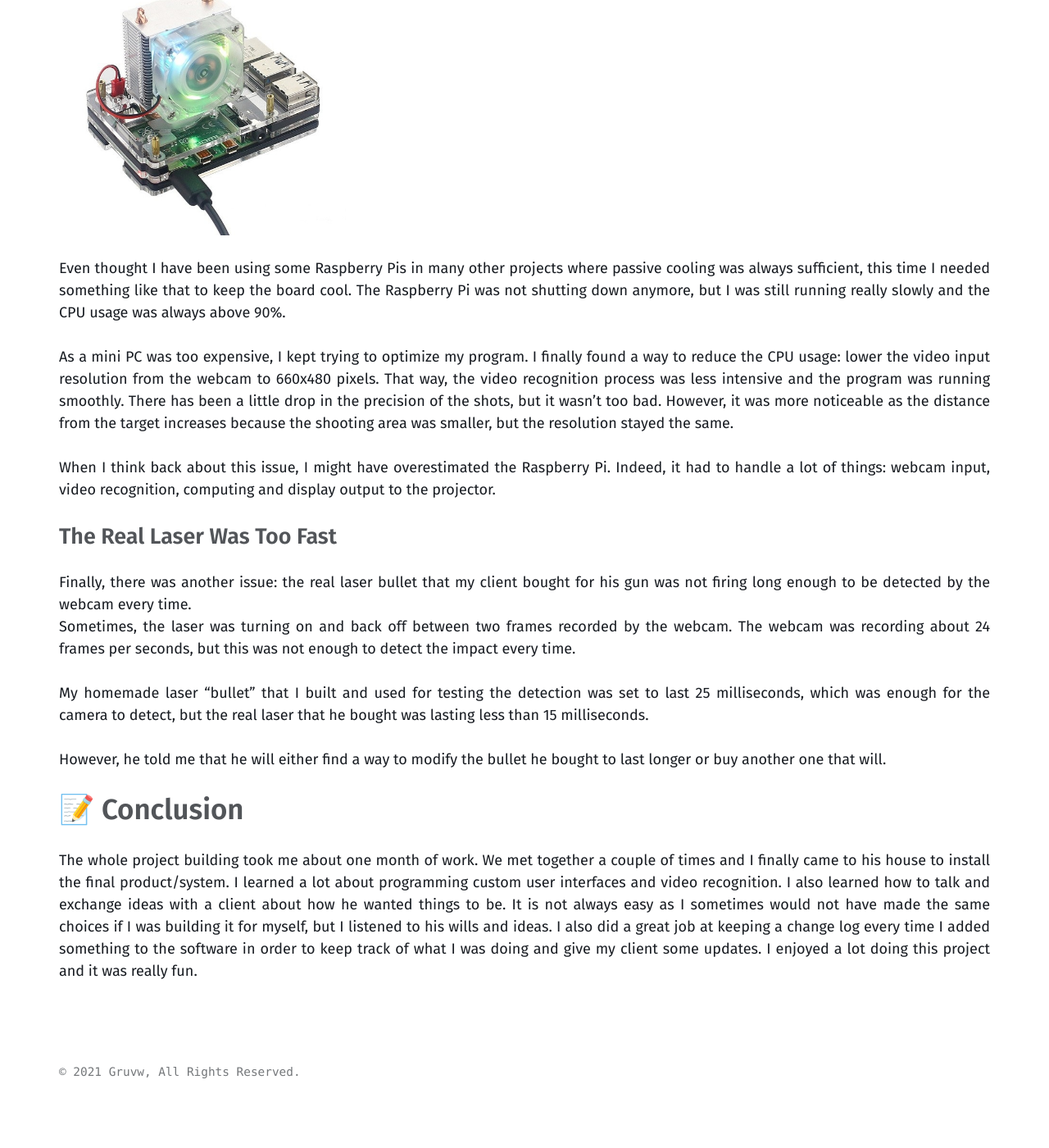
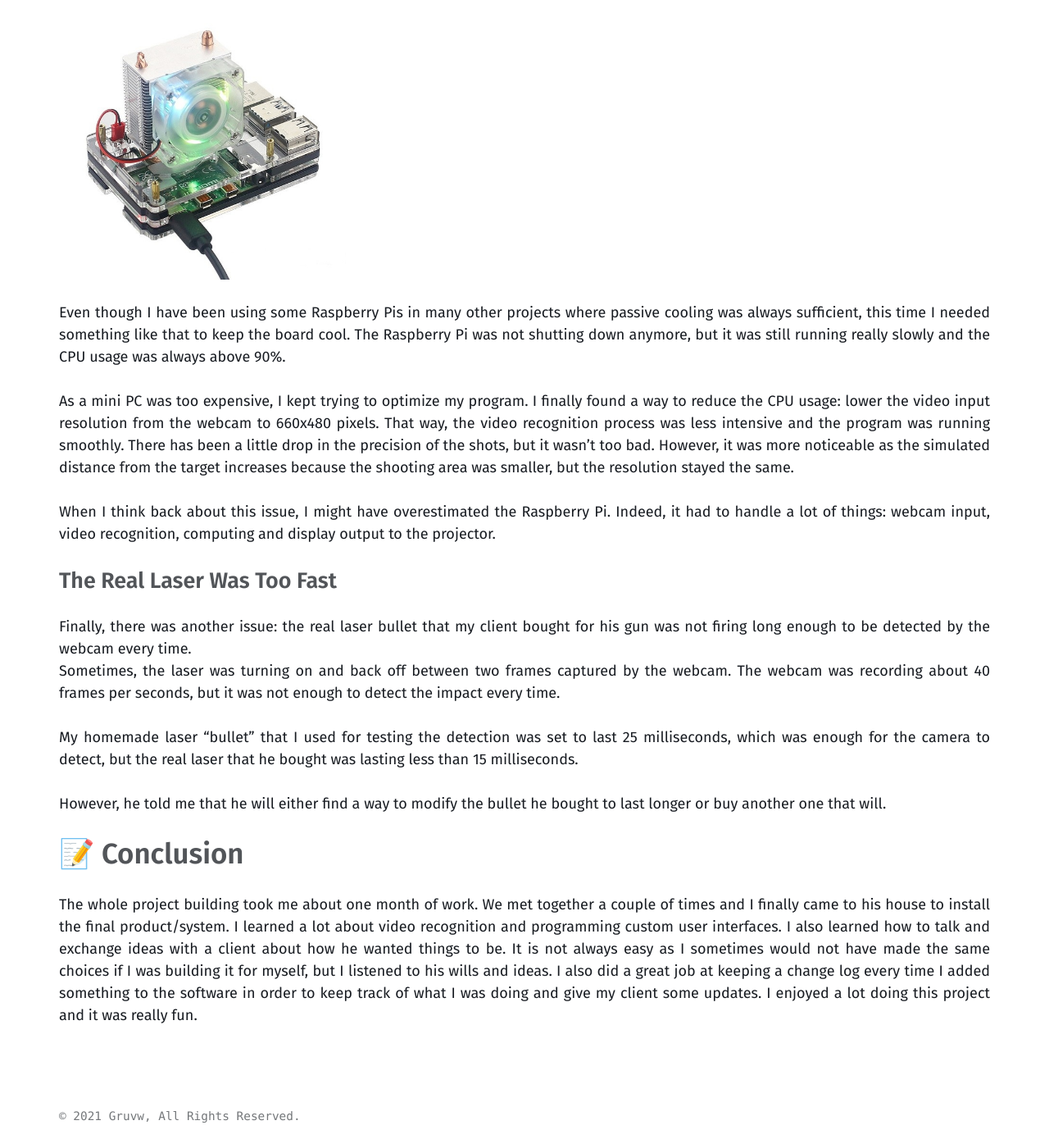
Before and after one commit to gruvw/portfolio, a Jekyll site: the page built from future_posts/2020-09-01-laser-gun-projected-target.md, in a window 1280 px wide and 1400 px high, scrolled down 12092 px. Shown: the whole window at 82% size. Built offline with Jekyll 4.4.1, drawn with Linux system fonts in a browser that asks for light colours; the table of contents is made by our own code; before the commit the page ends 13438 px from its top, so only the background shows below that; some of the changed text lies outside the part shown.

Commit message:
Review #2

```diff
--- a/future_posts/2020-09-01-laser-gun-projected-target.md
+++ b/future_posts/2020-09-01-laser-gun-projected-target.md
@@ -180,7 +181,7 @@
 
 I used a [Tkinter](https://docs.python.org/fr/3/library/tkinter.html) window in full screen mode sent as video output to the projector and build the user interface.
 On the main menu, I added some configuration buttons that can be used to select things like which target we want or how far from it, we want to be standing.
-I emulate the distance to a target by simply reducing the target size according to how it would be like in real life.
+I emulated the distance to a target by simply reducing the target size according to how it would be looking in real life.
 I also added a button to re-calibrate the camera, just in case it moved a bit.
 
 This is a small video of what the menu looked like (the user interface is in French):
@@ -219,24 +220,24 @@
 
 ### Raspberry Pi Too Weak
 
-I started to code the program on my laptop with the idea that it will run on a [Raspberry Pi](https://www.raspberrypi.org/) in the end.
+I started to code the program on my laptop with the idea that it will run on a Raspberry Pi in the end.
 However, when I first installed everything on the Raspberry Pi, it was running really slowly and the interface was lagging a lot.
 I also got heat warnings and it even shutdown on its own multiple times (to prevent overheating).
 At that point, I thought that a Raspberry Pi would not be powerful enough for this project.
-Video processing and recognition is a very resource intensive process, and I thought that I would need a real laptop or a kind of mini PC to run the program.
+Video processing and recognition is a very resource intensive process, and I thought that I would need a real laptop or a kind of mini PC to run the software.
 
 I solved the overheating issue by buying an active cooling fan like that one:
 
 <img width="350px" alt="Raspberry Pi heat sink" src="/assets/images/posts/laser_gun_projected_target/documentation/rpi_heat_sink.jpg" title="https://www.chipskey.cc/heat-pipe-tower-fan-5-layers-acrylic-board-raspberry-pi-4-icetower-cooling-fan-rgb-7-color-led-lighting-fan-p-10334.html">
 
-Even thought I have been using some Raspberry Pis in many other projects where passive cooling was always sufficient, this time I needed something like that to keep the board cool.
-The Raspberry Pi was not shutting down anymore, but I was still running really slowly and the CPU usage was always above 90%.
+Even though I have been using some Raspberry Pis in many other projects where passive cooling was always sufficient, this time I needed something like that to keep the board cool.
+The Raspberry Pi was not shutting down anymore, but it was still running really slowly and the CPU usage was always above 90%.
 
 As a mini PC was too expensive, I kept trying to optimize my program.
 I finally found a way to reduce the CPU usage: lower the video input resolution from the webcam to 660x480 pixels.
 That way, the video recognition process was less intensive and the program was running smoothly.
 There has been a little drop in the precision of the shots, but it wasn't too bad.
-However, it was more noticeable as the distance from the target increases because the shooting area was smaller, but the resolution stayed the same.
+However, it was more noticeable as the simulated distance from the target increases because the shooting area was smaller, but the resolution stayed the same.
 
 When I think back about this issue, I might have overestimated the Raspberry Pi.
 Indeed, it had to handle a lot of things: webcam input, video recognition, computing and display output to the projector.
@@ -244,10 +245,10 @@
 ### The Real Laser Was Too Fast
 
 Finally, there was another issue: the real laser bullet that my client bought for his gun was not firing long enough to be detected by the webcam every time.
-Sometimes, the laser was turning on and back off between two frames recorded by the webcam.
-The webcam was recording about 24 frames per seconds, but this was not enough to detect the impact every time.
+Sometimes, the laser was turning on and back off between two frames captured by the webcam.
+The webcam was recording about 40 frames per seconds, but it was not enough to detect the impact every time.
 
-My homemade laser "bullet" that I built and used for testing the detection was set to last 25 milliseconds, which was enough for the camera to detect, but the real laser that he bought was lasting less than 15 milliseconds.
+My homemade laser "bullet" that I used for testing the detection was set to last 25 milliseconds, which was enough for the camera to detect, but the real laser that he bought was lasting less than 15 milliseconds.
 
 However, he told me that he will either find a way to modify the bullet he bought to last longer or buy another one that will.
 
@@ -255,7 +256,7 @@
 
 The whole project building took me about one month of work.
 We met together a couple of times and I finally came to his house to install the final product/system.
-I learned a lot about programming custom user interfaces and video recognition.
+I learned a lot about video recognition and programming custom user interfaces.
 I also learned how to talk and exchange ideas with a client about how he wanted things to be.
 It is not always easy as I sometimes would not have made the same choices if I was building it for myself, but I listened to his wills and ideas.
 I also did a great job at keeping a change log every time I added something to the software in order to keep track of what I was doing and give my client some updates.
```
Also changed, not shown: other parts of future_posts/2020-09-01-laser-gun-projected-target.md (+11 -10 lines).
